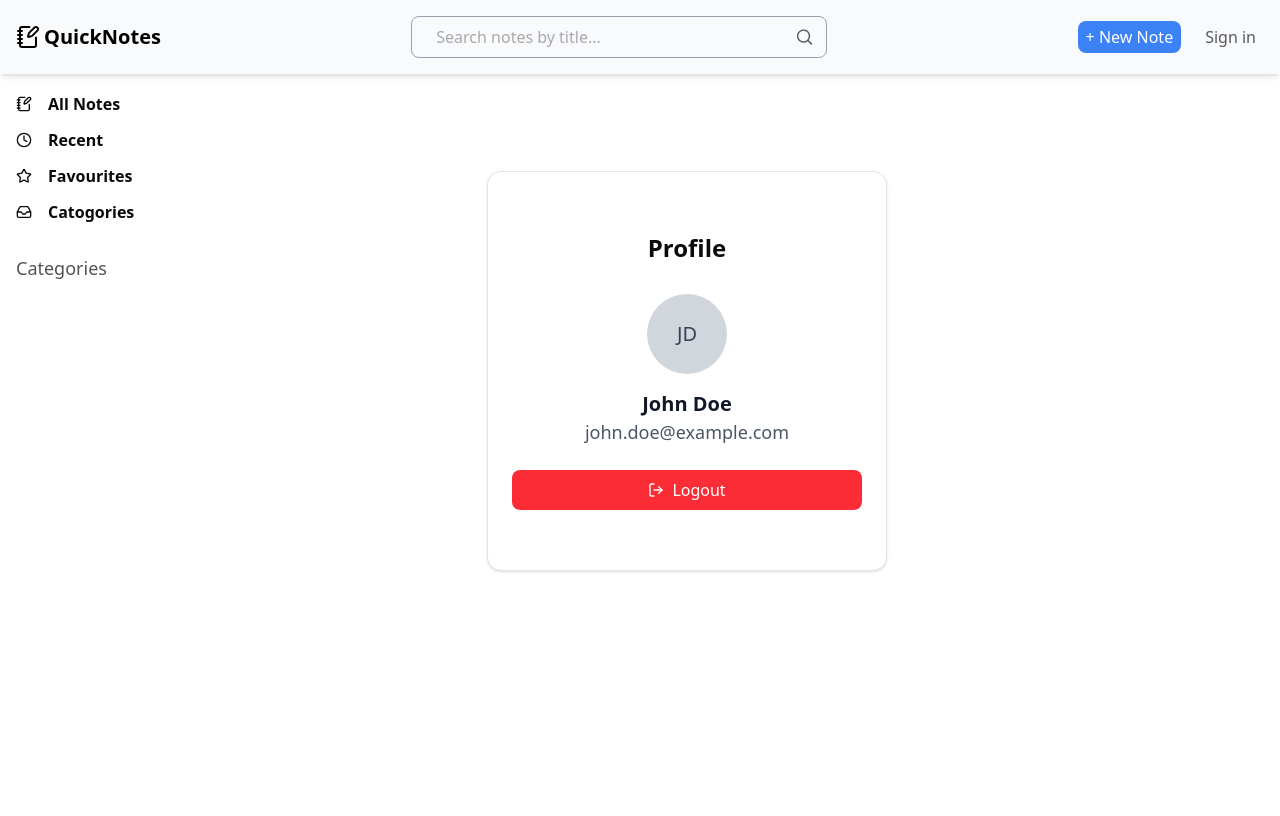
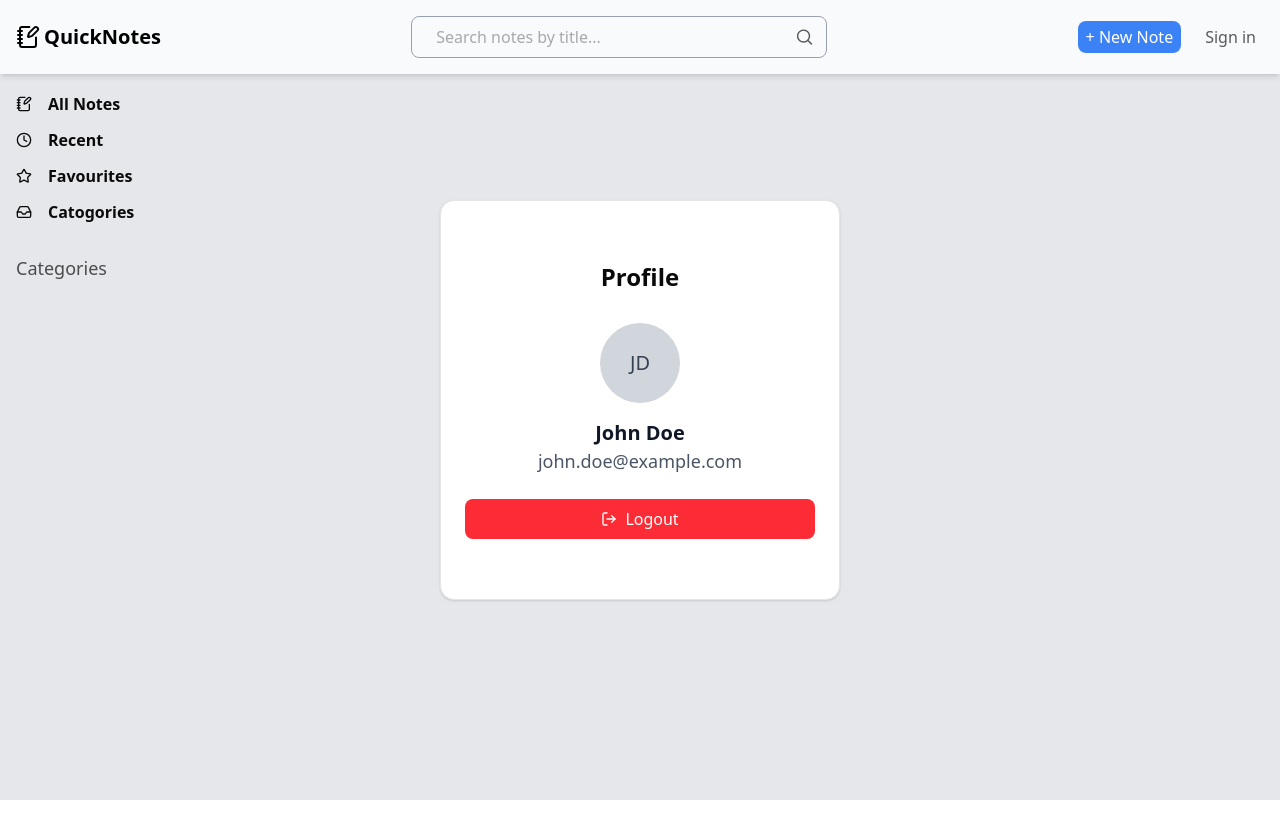
Before and after one commit to sadaru-hansaka/QuickNote, a Next.js app in the folder frontend/: page /profile in a window 1280 px wide. Built offline with nearby package versions, Linux system fonts and the light colour scheme.

Commit message:
Fixed profile page layout

```diff
--- a/frontend/src/app/profile/page.js
+++ b/frontend/src/app/profile/page.js
@@ -7,7 +7,7 @@ export default function Profile(){
     const { user, handleLogout } = useNotes();
 
     return(
-        <div className="flex items-center justify-center md:w-[calc(100vw-450px)] md:h-[calc(100vh-250px)]">
+        <div className="fixed inset-0 flex items-center justify-center bg-gray-200 px-4 min-w-full min-h-full">
             <Card className="flex justify-center align-middle text-center h-[400px] w-[400px]">
                 <CardHeader>
                     <CardTitle className="text-2xl">Profile</CardTitle>
```
